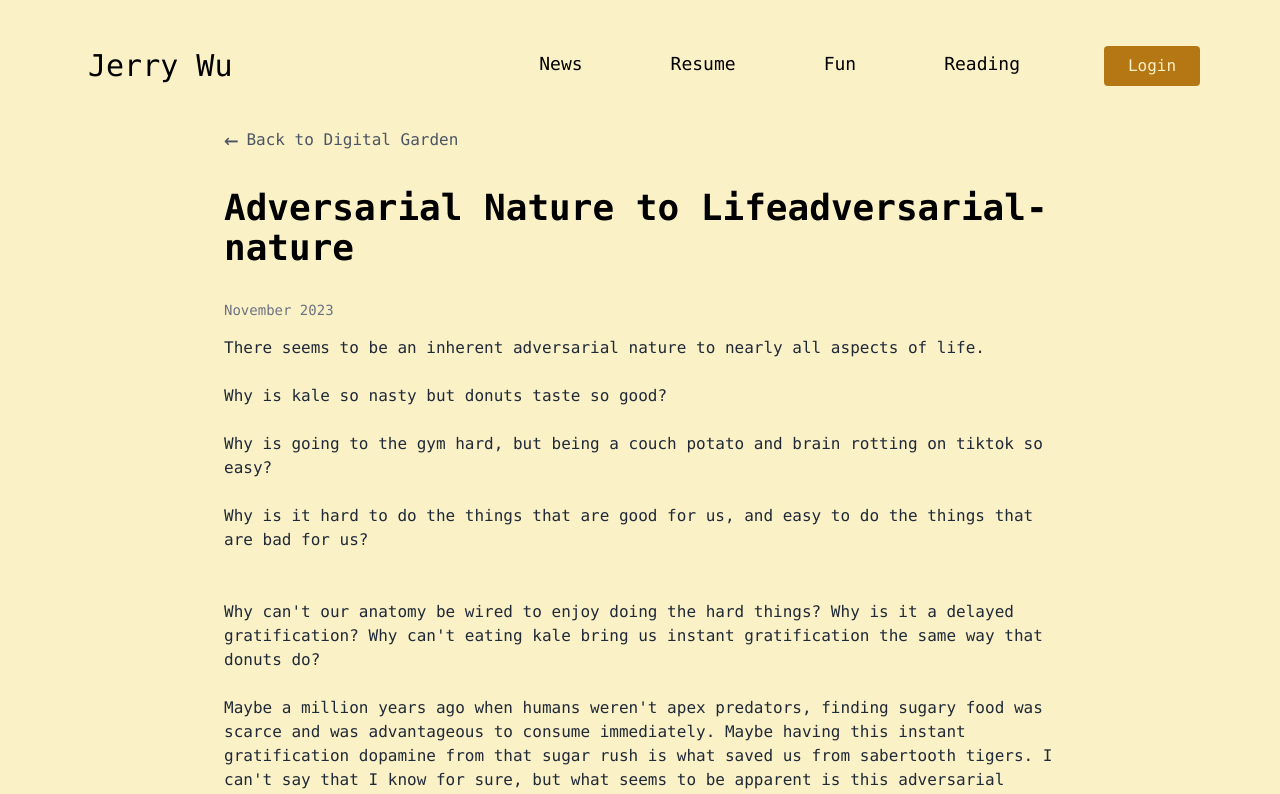
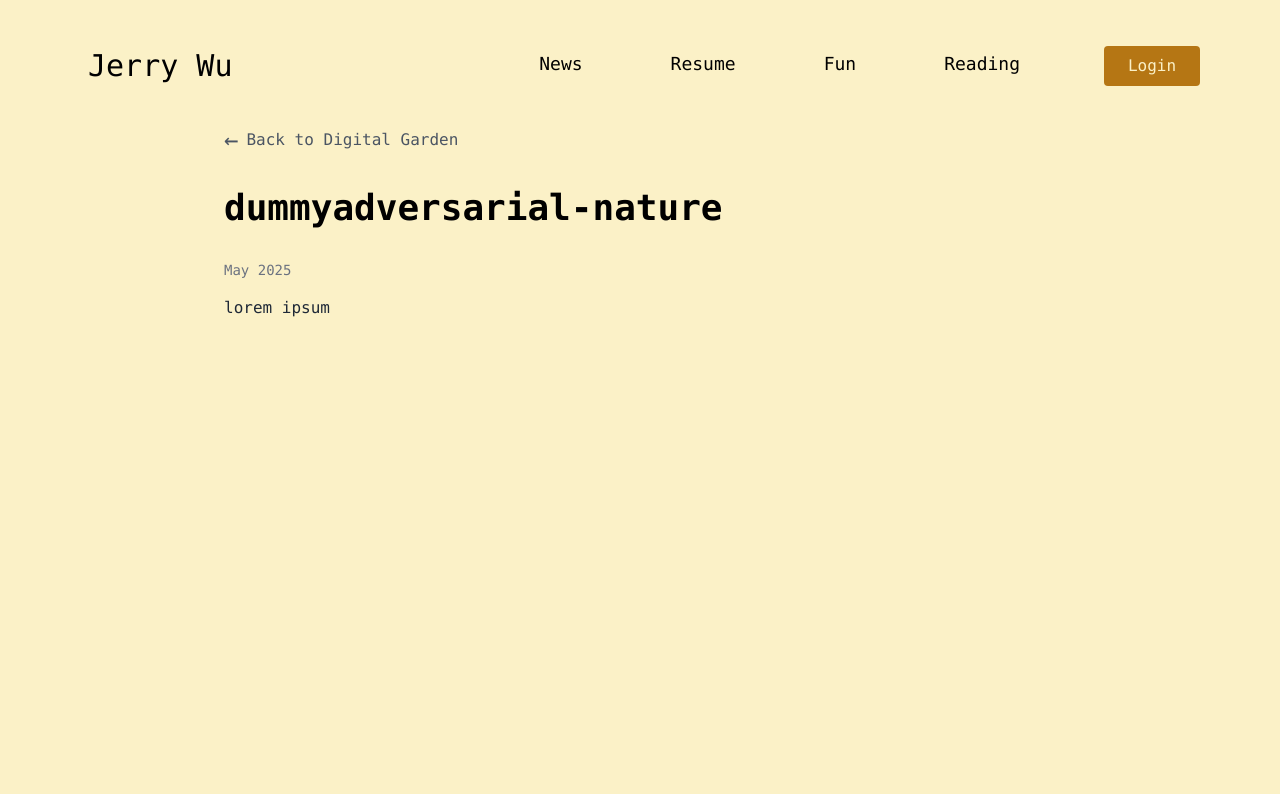
Before and after one commit to jerryowu/personal-website, a Next.js app: page /digital-garden/adversarial-nature in a window 1280 px wide. Shown: the top 794 px of the page. Built offline with nearby package versions, Linux system fonts and the light colour scheme.

Commit message:
removed dummy post

```diff
--- a/app/digital-garden/[postId]/page.tsx
+++ b/app/digital-garden/[postId]/page.tsx
@@ -4,58 +4,62 @@ import { Post } from "../../types/types";
 export default function page({ params }: { params: { postId: string } }) {
   const postId = params.postId;
   const post: Post = {
-    Title: "Adversarial Nature to Life",
-    Content: `There seems to be an inherent adversarial nature to nearly all aspects of life.
+    Title: "dummy",
+    Content: `lorem ipsum`,
 
-Why is kale so nasty but donuts taste so good?
+    PostId: "dummy-post",
+    Date: "May 2025",
+  };
+  //   const post: Post = {
+  //     Title: "Adversarial Nature to Life",
+  //     Content: `There seems to be an inherent adversarial nature to nearly all aspects of life.
 
-Why is going to the gym hard, but being a couch potato and brain rotting on tiktok so easy?
+  // Why is kale so nasty but donuts taste so good?
 
-Why is it hard to do the things that are good for us, and easy to do the things that are bad for us?
+  // Why is going to the gym hard, but being a couch potato and brain rotting on tiktok so easy?
 
+  // Why is it hard to do the things that are good for us, and easy to do the things that are bad for us?
 
-Why can't our anatomy be wired to enjoy doing the hard things? Why is it a delayed gratification? Why can't eating kale bring us instant gratification the same way that donuts do?
+  // Why can't our anatomy be wired to enjoy doing the hard things? Why is it a delayed gratification? Why can't eating kale bring us instant gratification the same way that donuts do?
 
-Maybe a million years ago when humans weren't apex predators, finding sugary food was scarce and was advantageous to consume immediately. Maybe having this instant gratification dopamine from that sugar rush is what saved us from sabertooth tigers. I can't say that I know for sure, but what seems to be apparent is this adversarial nature is hardcoded.
+  // Maybe a million years ago when humans weren't apex predators, finding sugary food was scarce and was advantageous to consume immediately. Maybe having this instant gratification dopamine from that sugar rush is what saved us from sabertooth tigers. I can't say that I know for sure, but what seems to be apparent is this adversarial nature is hardcoded.
 
-So how should live our life with this in mind?
+  // So how should live our life with this in mind?
 
-The defiance of this hardcoded adversarial nature is what prevents man from being great. In contrast, it is the very act of doing what is adversarial is what leads man to better oneself.
+  // The defiance of this hardcoded adversarial nature is what prevents man from being great. In contrast, it is the very act of doing what is adversarial is what leads man to better oneself.
 
-In other words, you should do what needs to be done, not what you want to do.
+  // In other words, you should do what needs to be done, not what you want to do.
 
-How do we do what needs to be done?
+  // How do we do what needs to be done?
 
-Doing the hard stuff is painful. The key is not mitigating the pain, but rather learning how to deal with the pain.
+  // Doing the hard stuff is painful. The key is not mitigating the pain, but rather learning how to deal with the pain.
 
-Some people deal with pain by flipping it on its head. They tell themselves they like the pain and become masochists. These people are crazy.
+  // Some people deal with pain by flipping it on its head. They tell themselves they like the pain and become masochists. These people are crazy.
 
-Others run away from pain. This may be done overtly or through self deception.
+  // Others run away from pain. This may be done overtly or through self deception.
 
-Here is an example of me overtly running away from pain:
-I told myself I'm gonna start taking cold showers. I know I'm supposed to take this cold shower. I turn on the faucet and the initial wave of ice cold water splashes on my feet. It's really fucking cold. Little droplets of water splash all over my body and suddenly the circulation of air turns into what feels like little frostbites. I don't like it. I turn the knob to warm. Ahhhh, much better.
+  // Here is an example of me overtly running away from pain:
+  // I told myself I'm gonna start taking cold showers. I know I'm supposed to take this cold shower. I turn on the faucet and the initial wave of ice cold water splashes on my feet. It's really fucking cold. Little droplets of water splash all over my body and suddenly the circulation of air turns into what feels like little frostbites. I don't like it. I turn the knob to warm. Ahhhh, much better.
 
-Now here is a self-deception example:
-I'm about to do some machine chest press and this is my last set. I hype myself up, got some Excision blasting in my ears, and I start doing my set. 1, 2, 3, 4, 5, 6, 7...
+  // Now here is a self-deception example:
+  // I'm about to do some machine chest press and this is my last set. I hype myself up, got some Excision blasting in my ears, and I start doing my set. 1, 2, 3, 4, 5, 6, 7...
 
-Now here is the crucial part:
+  // Now here is the crucial part:
 
-On the 8th rep, I pushed halfway, felt the burn kick TF in, put the weight down, huff and puff, drink some water, and tell myself 'dang I really couldn't get hat rep in. Must be because I did 3 solid sets before that. At least I did 7 reps, and failed on the 8th. At least I pushed myself to failure.'
+  // On the 8th rep, I pushed halfway, felt the burn kick TF in, put the weight down, huff and puff, drink some water, and tell myself 'dang I really couldn't get hat rep in. Must be because I did 3 solid sets before that. At least I did 7 reps, and failed on the 8th. At least I pushed myself to failure.'
 
-THIS IS SELF DECEPTION. I did not actually reach failure. I thought the rep was hard, gave up, and found reasons to justify my actions.
+  // THIS IS SELF DECEPTION. I did not actually reach failure. I thought the rep was hard, gave up, and found reasons to justify my actions.
 
+  // There seems to be an inherent game nature to life, and it is the hard tasks that provide the most reward.
 
-There seems to be an inherent game nature to life, and it is the hard tasks that provide the most reward.
+  // In weightlifting, there's this running joke about gym bros skipping leg day. The reason is because our legs contain the biggest muscles thus requiring immense energy and causing lots of fatigue. The muscle fibers in our legs are also very different compared to the rest of our body. They contain substantially more slow-twitch fibers which means our leg muscles are much better at endurance. This means that you can hit your heavy top sets over and over again with little to no weight drop, which bascially means leg days will leave you absolutely gassed.
 
-In weightlifting, there's this running joke about gym bros skipping leg day. The reason is because our legs contain the biggest muscles thus requiring immense energy and causing lots of fatigue. The muscle fibers in our legs are also very different compared to the rest of our body. They contain substantially more slow-twitch fibers which means our leg muscles are much better at endurance. This means that you can hit your heavy top sets over and over again with little to no weight drop, which bascially means leg days will leave you absolutely gassed.
+  // It so happens to be that hitting legs, the most painful muscle group to work, is the one that literally raises testosterone levels and stimulates growth in literally all other muscle groups.
 
-It so happens to be that hitting legs, the most painful muscle group to work, is the one that literally raises testosterone levels and stimulates growth in literally all other muscle groups.
-
-
-`,
-    PostId: "adversarial-nature",
-    Date: "November 2023",
-  };
+  // `,
+  //     PostId: "adversarial-nature",
+  //     Date: "November 2023",
+  //   };
   return (
     <>
       <div className="max-w-4xl mx-auto px-4 sm:px-6 lg:px-8 py-4 sm:py-6 lg:py-8">
```
